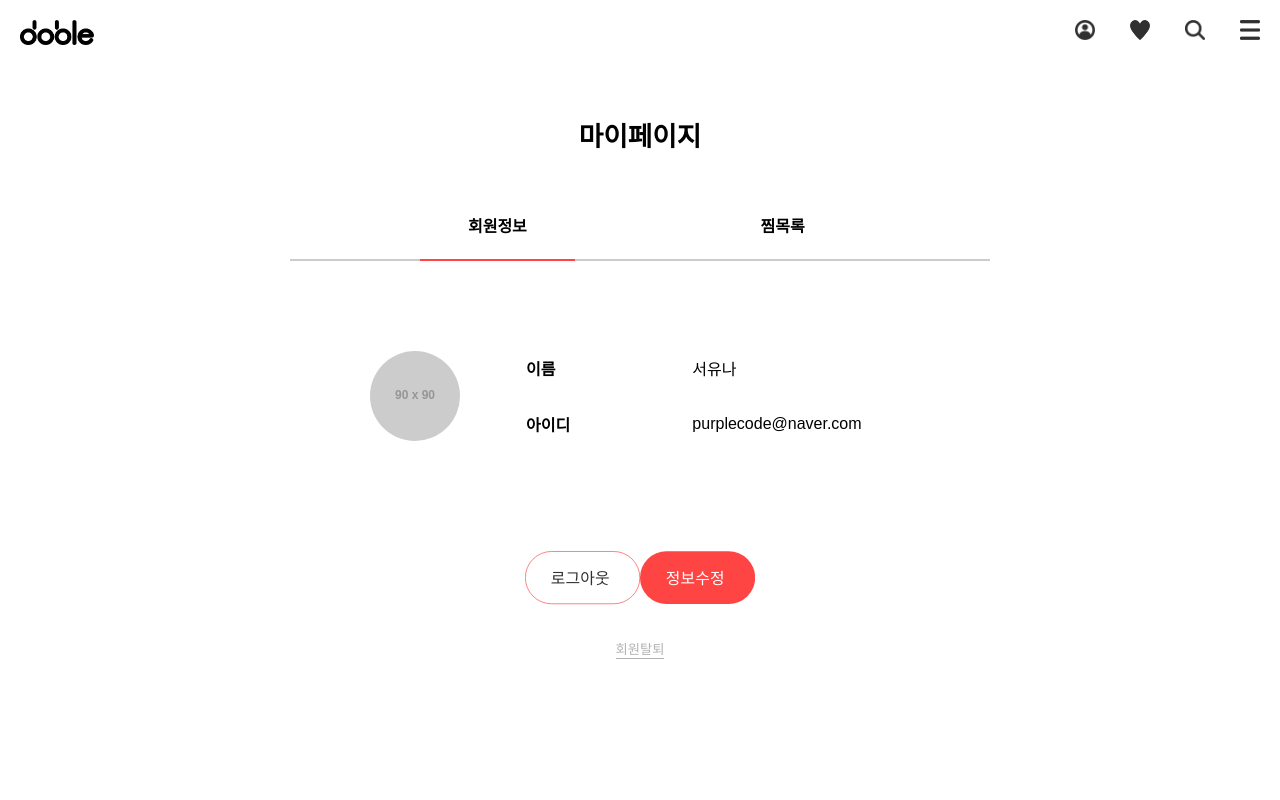
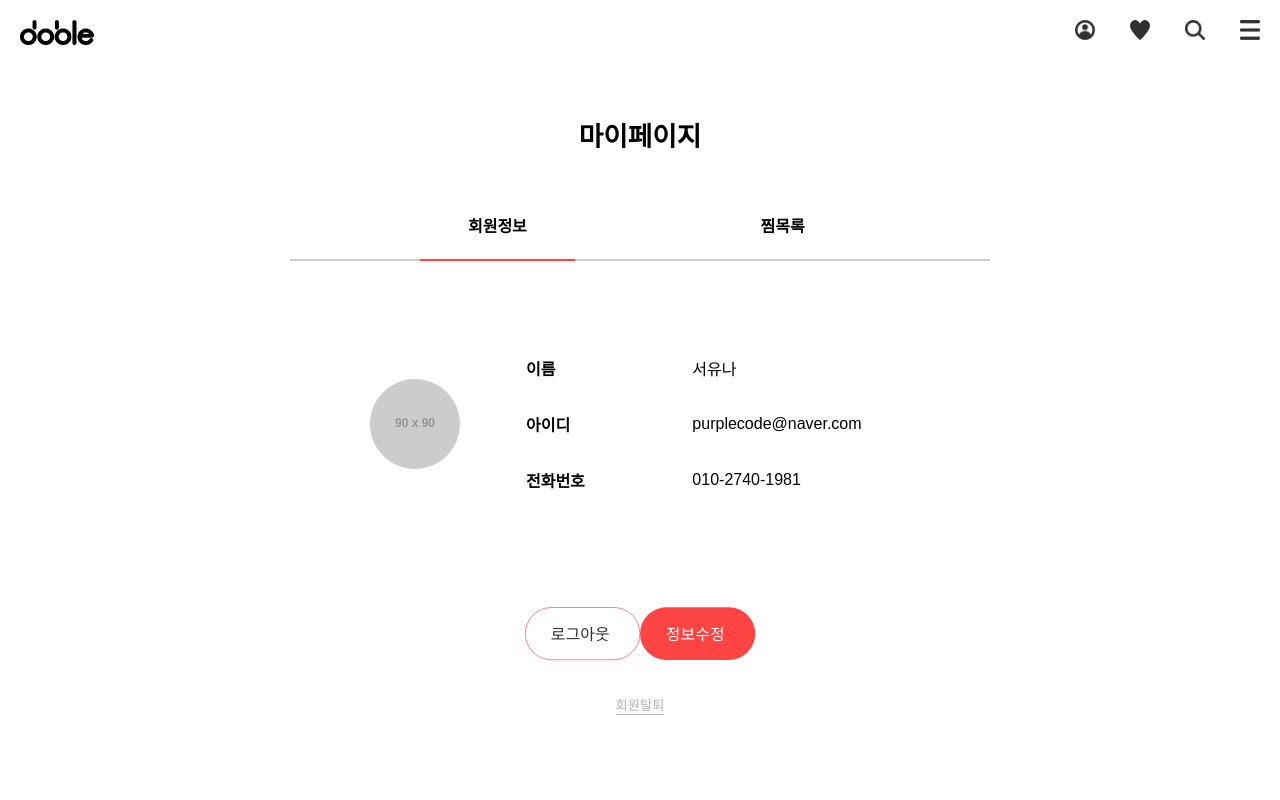
Before and after one commit to purplecode-team/dobble_website, a React (Create React App) app: page /mypage in a window 1280 px wide. Shown: the top 800 px of the page. Built offline with nearby package versions, Linux system fonts and the light colour scheme.

Commit message:
[FIX] mypage에 전화번호 추가 /컴포넌트 이름 변경

```diff
--- a/src/pages/MyPage/UserInfoWithRHF.js
+++ b/src/pages/MyPage/UserInfo.js
@@ -3,7 +3,7 @@ import styled from 'styled-components';
 // eslint-disable-next-line import/no-extraneous-dependencies
 import { useForm } from 'react-hook-form';
 
-const UserInfoWithRhf = () => {
+const UserInfo = () => {
   /* 수정하기를 눌렀을 때 readOnly 풀어주기 */
   const [modify, setModify] = useState(false);
 
@@ -12,7 +12,7 @@ const UserInfoWithRhf = () => {
     defaultValues: {
       name: '서유나',
       id: 'purplecode@naver.com',
-      isModify: true,
+      tel: '010-2740-1981',
     },
   });
   /* 임의의 현재 비밀번호 */
@@ -84,6 +84,24 @@ const UserInfoWithRhf = () => {
           )}
           {errors.id && errors.id.type === 'pattern' && (
             <ErrorMessage>이메일이 형식에 맞지 않습니다.</ErrorMessage>
+          )}
+          <InfoItem>
+            {/* eslint-disable-next-line jsx-a11y/label-has-associated-control */}
+            <label>전화번호</label>
+            <InfoContent
+              name="tel"
+              type="tel"
+              placeholder="000-0000-0000"
+              ref={register({ required: true, pattern: /^\d{3}-\d{3,4}-\d{4}$/ })}
+              readOnly={!modify}
+              modify={modify}
+            />
+          </InfoItem>
+          {errors.tel && errors.tel.type === 'required' && (
+            <ErrorMessage>전화번호는 반드시 입력해야합니다.</ErrorMessage>
+          )}
+          {errors.tel && errors.tel.type === 'pattern' && (
+            <ErrorMessage>전화번호 형식에 맞지 않습니다.</ErrorMessage>
           )}
           {modify && (
             <>
@@ -322,4 +340,4 @@ const Secession = styled.div`
 const Btn = styled.svg`
   cursor: pointer;
 `;
-export default UserInfoWithRhf;
+export default UserInfo;
--- a/src/pages/MyPage/nav.js
+++ b/src/pages/MyPage/nav.js
@@ -1,7 +1,7 @@
 import React from 'react';
 import styled from 'styled-components';
 import { NavLink, Route } from 'react-router-dom';
-import UserInfoWithRhf from './UserInfoWithRHF';
+import UserInfo from './UserInfo';
 import WishList from './wishList';
 
 const Nav = () => {
@@ -19,7 +19,7 @@ const Nav = () => {
         <Line />
       </NavContainer>
 
-      <Route path="/mypage" exact component={UserInfoWithRhf} />
+      <Route path="/mypage" exact component={UserInfo} />
       <Route path="/mypage/wishlist" component={WishList} />
     </div>
   );
```
